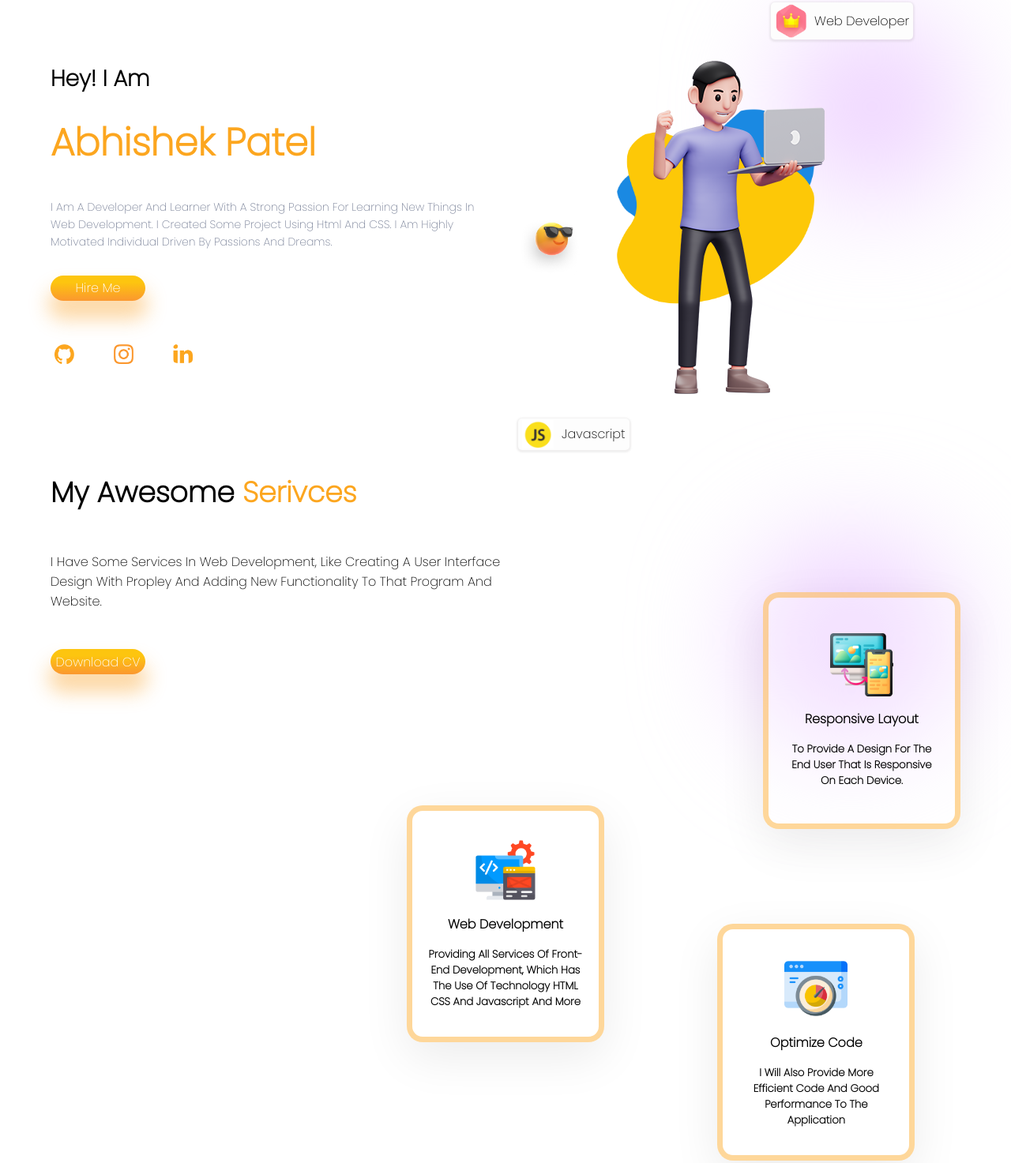
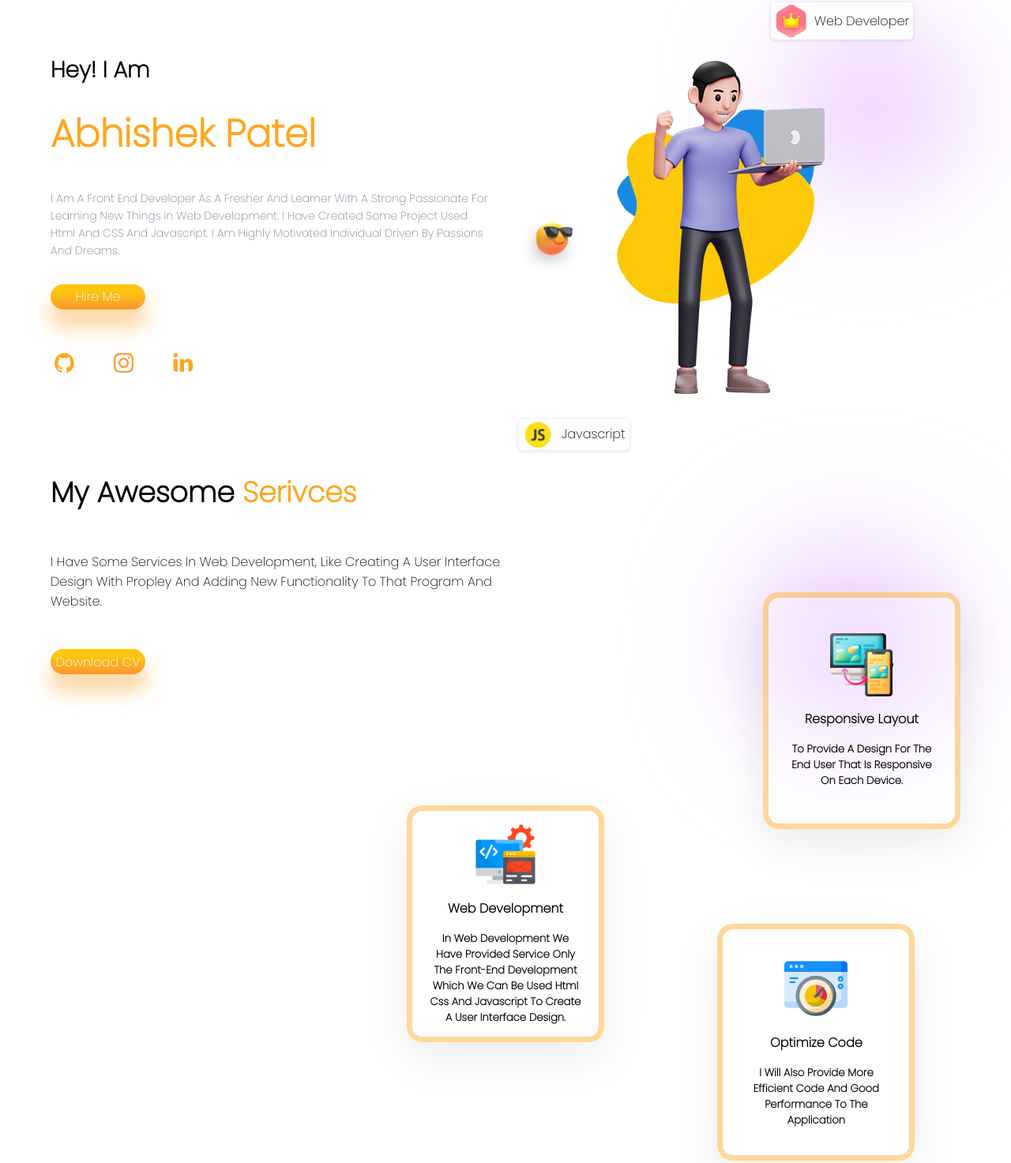
Before and after one commit to abhishek84patel/portfolio-abhishek, a plain HTML site: page index.html in a window 1280 px wide. Shown: the part 124-1597 px from the top of the page at 79% size. Drawn offline with Linux system fonts and the light colour scheme.

Commit message:
Update index.html

```diff
--- a/index.html
+++ b/index.html
@@ -62,9 +62,9 @@
                     <h2>Hey! I Am</h2>
                     <h1>Abhishek Patel</h1>
                     <p>
-                        I am a developer and learner with a strong passion for learning new
-                        things in web development. I created some project using Html and
-                        CSS. I am highly motivated individual driven by passions and dreams.
+                        I am a front end developer as a fresher and learner with a strong passionate for learning new
+                        things in web development. I have created some project used Html and
+                        CSS and Javascript. I am highly motivated individual driven by passions and dreams.
                     </p>
 
                 </div>
@@ -138,8 +138,7 @@
                 <h4>Web development</h4>
                 <h5>
                     <ul>
-                        Providing all services of front-end development, which has the use of technology HTML CSS and
-                        Javascript and more
+                       In web development We have provided service only the front-end development which we can be used html css and javascript to create a user interface design.
                     </ul>
                 </h5>
                 <!-- <a href="">learn more</a> -->
@@ -177,7 +176,7 @@
             <div class="bca ed">
                 <h4>(2020 - 2023)</h4>
                 <h3>(BCA) Bachelor of Computer Applications</h3>
-                <p>Badaun Institute Of Management &amp;Technology</p>
+                <p>Budaun Institute Of Management &amp;Technology</p>
 
 
             </div>
```
